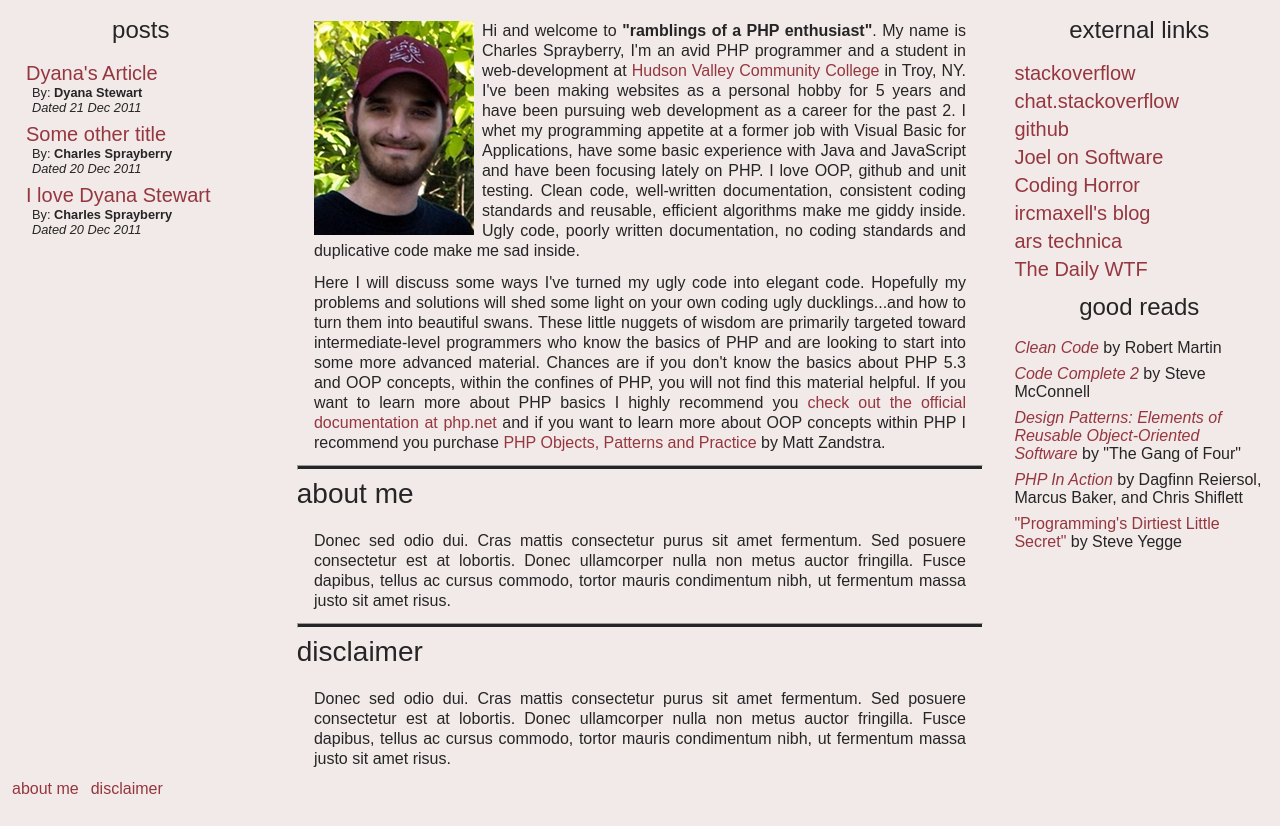
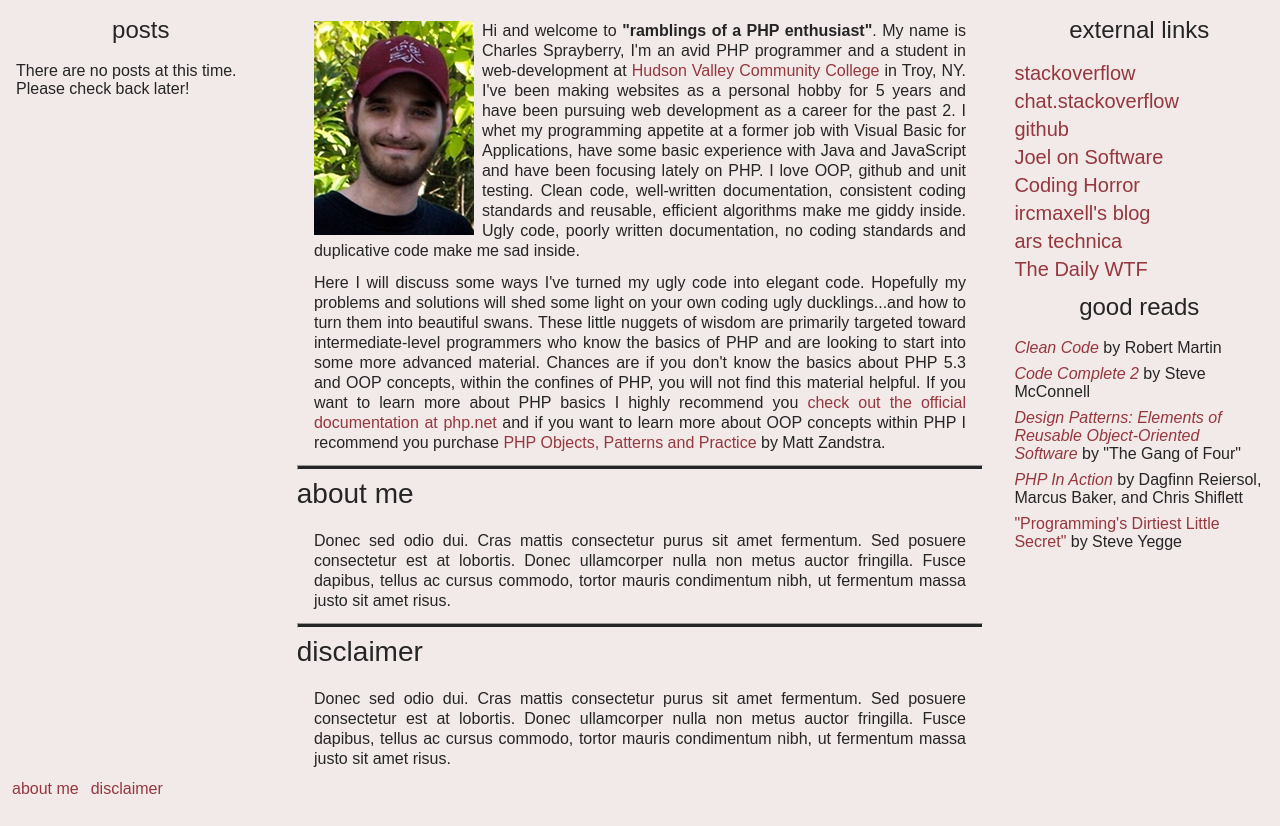
Before and after one commit to cspray/archived-blog, a Jekyll site: the page built from index.html, in a window 1280 px wide, cut to the strip 95-921 px from the top of the page. Built offline with Jekyll 4.4.1, drawn with Linux system fonts in a browser that asks for light colours.

Commit message:
UPD adding a check for the number of posts...seeing if i figured out liquid tempting a little more

```diff
--- a/_layouts/default.html
+++ b/_layouts/default.html
@@ -35,7 +35,10 @@
                 	<div id="post-navigation">
 						<h3>posts</h3>
 	                    <ul class="navigation-menu vertical-list">
-    	                {% for post in site.posts %}
+	                    {% if site.posts | size === 0 %}
+	                    	<li>There are no posts at this time.  Please check back later!</li>
+	                    {% else %}
+	    	                {% for post in site.posts %}
         	                <li>
         	                	<div>
 	            	                <p class="post-url"><a href="{{ post.url }}">{{ post.title }}</a></p>
@@ -44,7 +47,8 @@
 
     	            	        </div>
                     	    </li>
-	                    {% endfor %}
+		                    {% endfor %}
+		                {% endif %}
 	                	</ul>
 	                </div>
                 </div>
```
